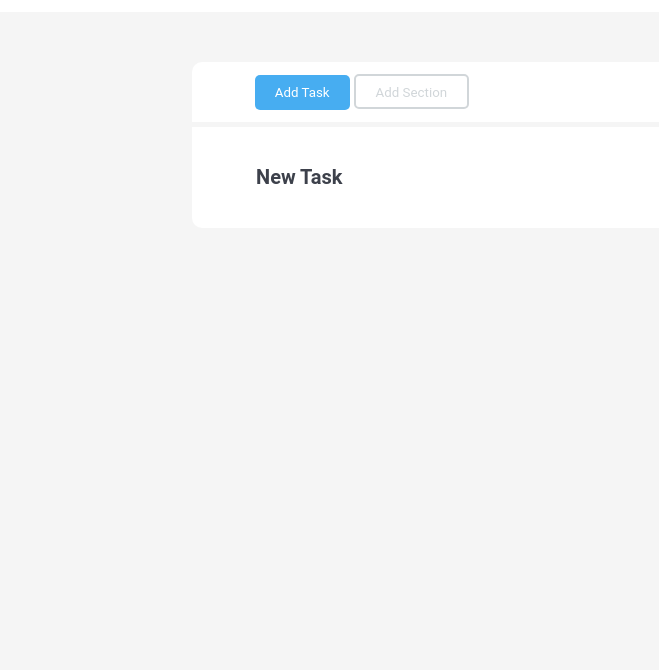
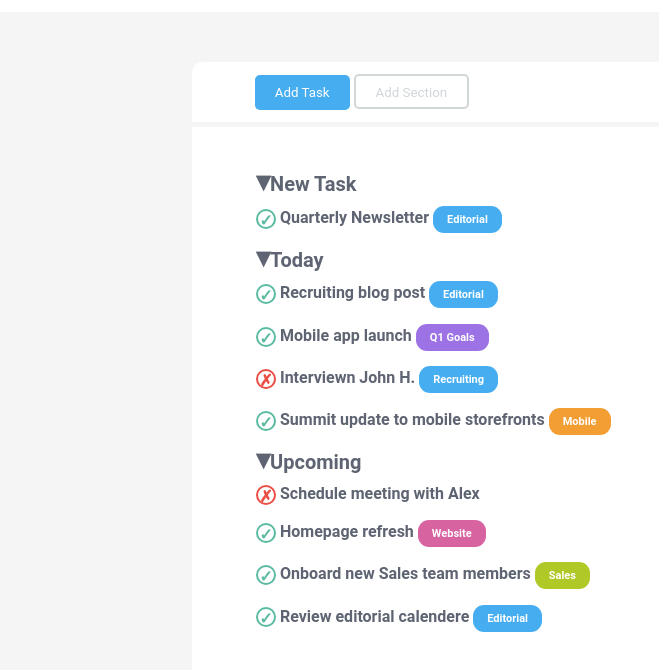
Before and after one commit to anashamimi/html-css-toboolist, a plain HTML site: page index.html in a window 1280 px wide. Shown: the part 68-738 px from the top of the page, without its empty margins (0-659 px from the left). Drawn offline with Linux system fonts and the light colour scheme.

Commit message:
Lavoro terminato

```diff
--- a/css/style.css
+++ b/css/style.css
@@ -20,9 +20,36 @@ body {
     background-color: #47adf1;
 }
 
+.bg-orange{
+    background-color: #f29e33;
+}
+
+.bg-lavanda{
+    background-color: #9c72e4;
+}
+
+.bg-pink{
+    background-color: #d863a1;
+}
+
+.bg-yellow{
+    background-color: #b0c926;
+}
+
+
 .color-grey{
-    color: #3d414b;
+    color: #5e6472;
 }
+
+.color-green{
+    color: #5bbba2;
+}
+
+.color-red{
+    color: #ea4f45;
+}
+
+
 /* Header */
 
 header {
@@ -88,6 +115,50 @@ h1 {
 }
 
 .triangolo{
+    font-size: 28px;
+}
+
+.titolo-elenco{
     font-size: 20px;
 }
+
+ul{
+    list-style-type: none;
+}
+
+li{
+    padding: 1% 0%;
+    font-weight: bold;
+    color: #5e6472;
+}
+
+.check{
+    width: 20px;
+    height: 20px;
+    border-radius: 50%;
+    border: 2px solid #5bbba2;
+    text-align: center;
+    display: inline-block;
+    vertical-align: middle;
+
+
+}
+
+.cross{
+    width: 20px;
+    height: 20px;
+    border-radius: 50%;
+    border: 2px solid #ea4f45;
+    text-align: center;
+    display: inline-block;
+    vertical-align: middle;
+}
+
+.editorial{
+    color: white;
+    padding: 7px 14px;
+    border-radius: 11px;
+    display: inline-block;
+    font-size: 11px;
+}
 /* / sezione elenco */
--- a/index.html
+++ b/index.html
@@ -32,7 +32,67 @@
         <!-- Sezione elenco -->
         <section>
             <div class="sezione-elenco bg-white">
-                <h3 class="color-grey triangolo">New Task</h3>
+
+                <!-- New task -->
+                <h3 class="color-grey titolo-elenco">
+                    <span class="triangolo">&blacktriangledown;</span>New Task
+                </h3>
+
+                <ul>
+                    <li>
+                        <div class="check color-green">&check; </div> Quarterly Newsletter <div
+                            class="bg-blue editorial">Editorial</div>
+                    </li>
+                </ul>
+
+                <!-- Today -->
+                <h3 class="color-grey titolo-elenco">
+                    <span class="triangolo">&blacktriangledown;</span>Today
+                </h3>
+
+                <ul>
+                    <li>
+                        <div class="check color-green">&check; </div> Recruiting blog post <div
+                            class="bg-blue editorial">Editorial</div>
+                    </li>
+                    <li>
+                        <div class="check color-green">&check; </div> Mobile app launch <div
+                            class="bg-lavanda editorial">Q1 Goals</div>
+                    </li>
+                    <li>
+                        <div class="cross color-red">&cross; </div> Interviewn John H. <div
+                            class="bg-blue editorial">Recruiting</div>
+                    </li>
+                    <li>
+                        <div class="check color-green">&check; </div> Summit update to mobile storefronts <div
+                            class="bg-orange editorial">Mobile</div>
+                    </li>
+                </ul>
+
+                <!-- Upcoming -->
+                <h3 class="color-grey titolo-elenco">
+                    <span class="triangolo">&blacktriangledown;</span>Upcoming
+                </h3>
+
+                <ul>
+                    <li>
+                        <div class="cross color-red">&cross; </div> Schedule meeting with Alex
+                    </li>
+                    <li>
+                        <div class="check color-green">&check; </div> Homepage refresh <div
+                            class="bg-pink editorial">Website</div>
+                    </li>
+                    <li>
+                        <div class="check color-green">&check; </div> Onboard new Sales team members <div
+                            class="bg-yellow editorial">Sales</div>
+                    </li>
+                    <li>
+                        <div class="check color-green">&check; </div> Review editorial calendere <div
+                            class="bg-blue editorial">Editorial</div>
+                    </li>
+
+                </ul>
+
             </div>
         </section>
 
```
